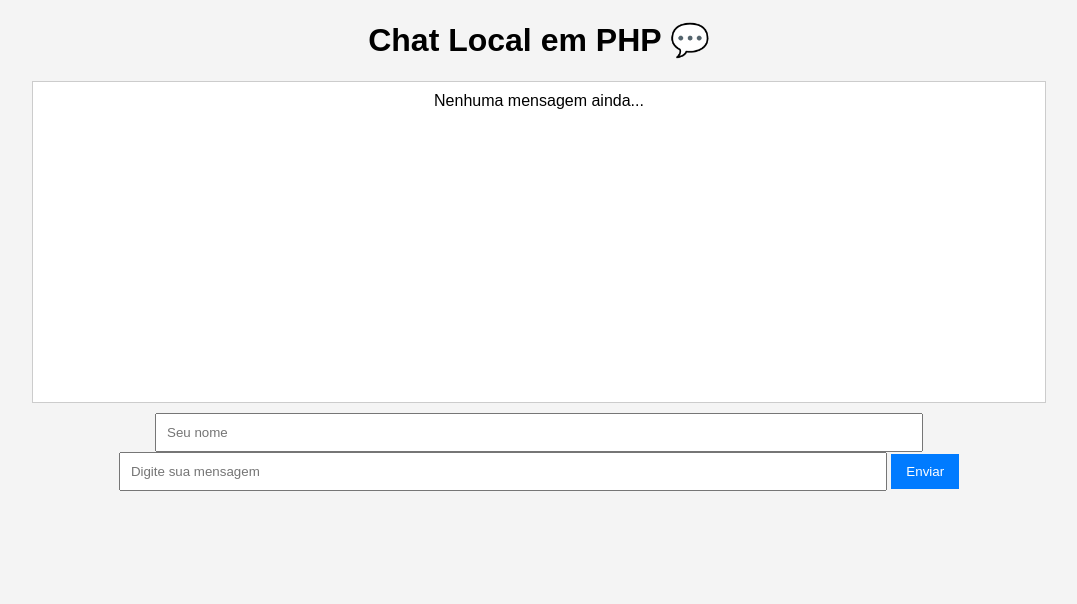
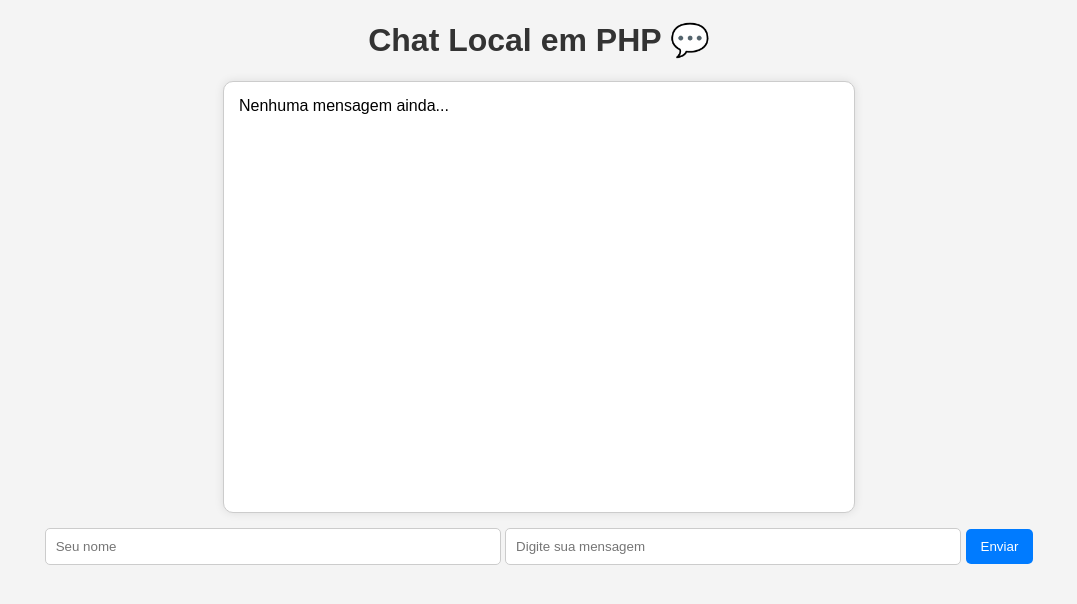
Before and after one commit to stevepizza2000/chat_dos_cria, a PHP site: page / in a window 1280 px wide. Shown: the top 604 px of the page, without its empty margins (101-1178 px from the left). Run offline with PHP 8.4, Linux system fonts and the light colour scheme.

Commit message:
Update index.php

```diff
--- a/chat/index.php
+++ b/chat/index.php
@@ -2,7 +2,7 @@
 <html lang="pt-br">
 <head>
     <meta charset="UTF-8">
-    <title>Chat Local</title>
+    <title>Chat Local em PHP 💬</title>
     <style>
         body {
             font-family: Arial, sans-serif;
@@ -10,27 +10,44 @@
             margin: 20px;
             text-align: center;
         }
+        h1 {
+            color: #333;
+        }
         #chat {
             width: 80%;
-            height: 300px;
+            max-width: 600px;
+            height: 400px;
             margin: 0 auto;
-            padding: 10px;
+            padding: 15px;
             background: #fff;
+            border-radius: 10px;
             border: 1px solid #ccc;
-            overflow-y: scroll;
+            box-shadow: 0 0 10px rgba(0,0,0,0.1);
+            overflow-y: auto;
+            text-align: left;
+        }
+        .msg {
+            margin: 5px 0;
+            padding: 5px 10px;
+            background: #e7f1ff;
+            border-radius: 10px;
+            display: inline-block;
         }
         form {
-            margin-top: 10px;
+            margin-top: 15px;
         }
         input[type=text] {
-            width: 60%;
+            width: 35%;
             padding: 10px;
+            border-radius: 5px;
+            border: 1px solid #ccc;
         }
         button {
             padding: 10px 15px;
             background: #007bff;
             color: white;
             border: none;
+            border-radius: 5px;
             cursor: pointer;
         }
         button:hover {
@@ -44,15 +61,23 @@
 
     <div id="chat">
         <?php
-            if (file_exists("mensagens.txt")) {
-                echo nl2br(file_get_contents("mensagens.txt"));
+            $arquivo = "mensagens.json";
+            if (file_exists($arquivo)) {
+                $mensagens = json_decode(file_get_contents($arquivo), true);
+                if (!empty($mensagens)) {
+                    foreach ($mensagens as $m) {
+                        echo "<div class='msg'><b>[{$m['hora']}] {$m['usuario']}:</b> {$m['mensagem']}</div><br>";
+                    }
+                } else {
+                    echo "Nenhuma mensagem ainda...";
+                }
             } else {
                 echo "Nenhuma mensagem ainda...";
             }
         ?>
     </div>
 
-    <form action="enviar.php" method="post">
+    <form id="form" action="enviar.php" method="post">
         <input type="text" name="usuario" placeholder="Seu nome" required>
         <input type="text" name="mensagem" placeholder="Digite sua mensagem" required>
         <button type="submit">Enviar</button>
@@ -61,12 +86,30 @@
     <script>
         // Atualiza o chat a cada 2 segundos
         setInterval(() => {
-            fetch("mensagens.txt")
-                .then(response => response.text())
+            fetch("mensagens.json")
+                .then(r => r.json())
                 .then(data => {
-                    document.getElementById("chat").innerHTML = data.replace(/\n/g, "<br>");
+                    let html = "";
+                    for (const msg of data) {
+                        html += `<div class='msg'><b>[${msg.hora}] ${msg.usuario}:</b> ${msg.mensagem}</div><br>`;
+                    }
+                    const chat = document.getElementById("chat");
+                    chat.innerHTML = html;
+                    chat.scrollTop = chat.scrollHeight;
+                })
+                .catch(() => {
+                    document.getElementById("chat").innerHTML = "Nenhuma mensagem ainda...";
                 });
         }, 2000);
+
+        // Envia mensagem via AJAX sem recarregar
+        const form = document.getElementById("form");
+        form.addEventListener("submit", e => {
+            e.preventDefault();
+            const formData = new FormData(form);
+            fetch("enviar.php", { method: "POST", body: formData })
+                .then(() => form.mensagem.value = ""); // limpa o campo
+        });
     </script>
 
 </body>
```
